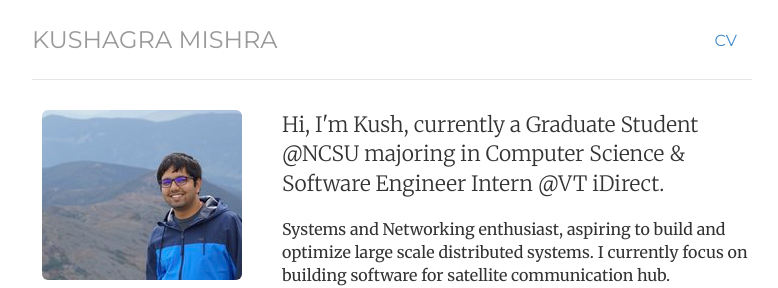
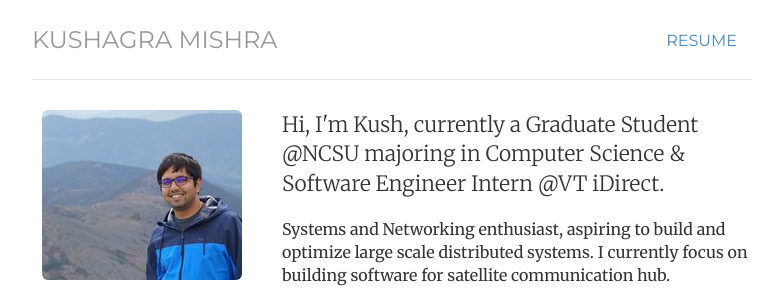
Before and after one commit to kkushagra/kkushagra.github.io, a Jekyll site: the page built from index.html, in a window 1280 px wide. Shown: the top 288 px of the page, without its empty margins (248-1026 px from the left). Built offline with Jekyll 4.4.1, drawn with Linux system fonts in a browser that asks for light colours.

Commit message:
Update header.html

```diff
--- a/_includes/header.html
+++ b/_includes/header.html
@@ -1,7 +1,7 @@
 <div class="header">
 	<ul class="nav nav-pills pull-right">
 <!-- 		<li class="{{ page.book }}"><a href="/book" title="Book">Book</a></li> -->
-		<li class="{{ page.cv }}"><a target = "_blank" href="/files/kush_resume.pdf" title="Download CV as PDF">CV</a></li>
+		<li class="{{ page.cv }}"><a target = "_blank" href="/files/kush_resume.pdf" title="Download CV as PDF">Resume</a></li>
 	</ul>
 	<h3 class="text-muted"><a href="/">Kushagra Mishra</a></h3>
 	</div> <!-- /header -->
```
